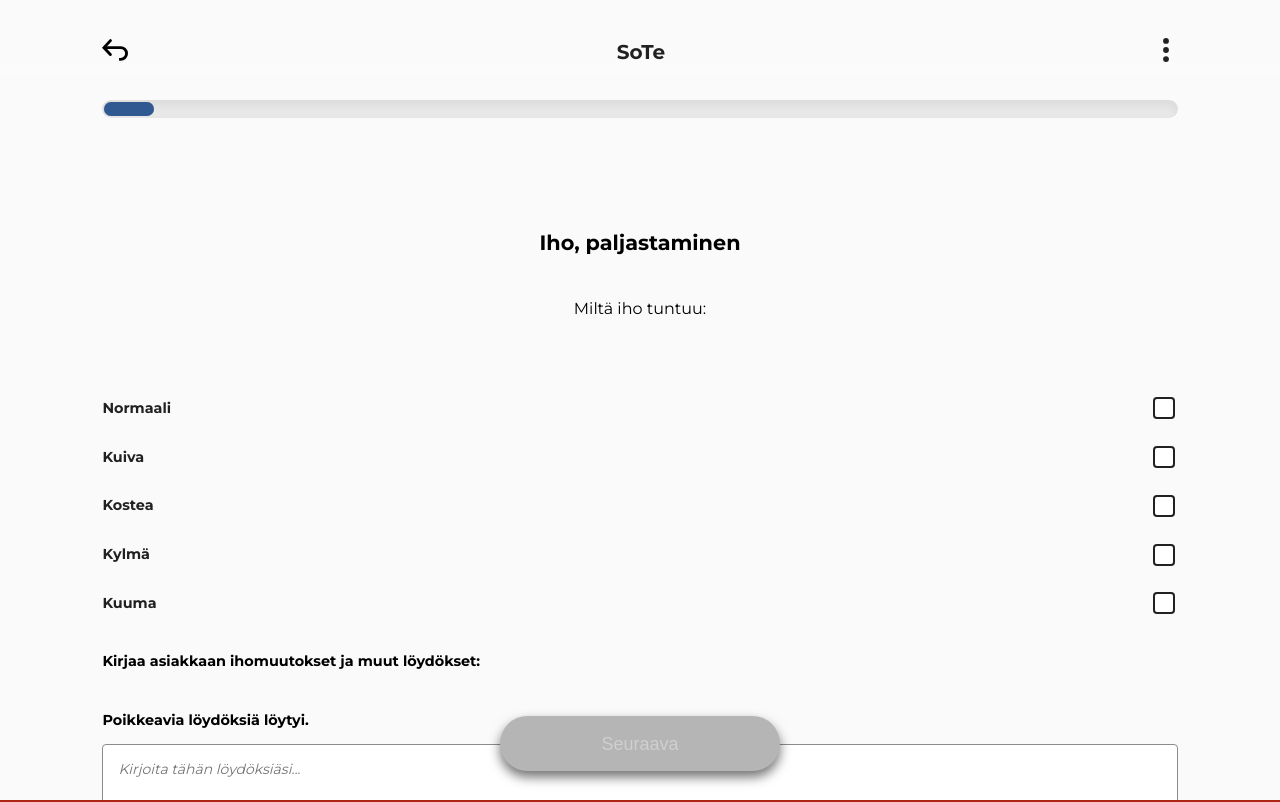
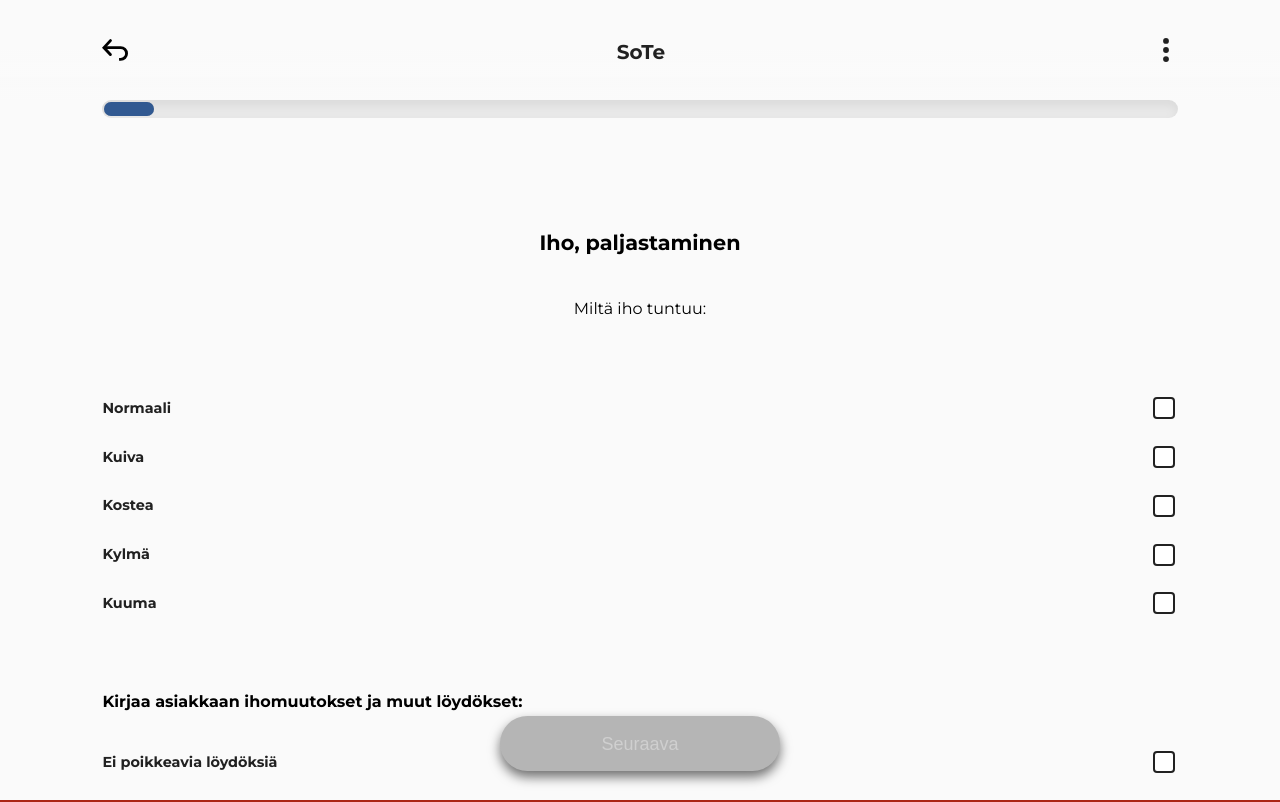
Before and after one commit to digitalents-helsinki/Sote-App, a React (Create React App) app: page /iho in a window 1280 px wide. Shown: the top 802 px of the page. Built offline with nearby package versions, Linux system fonts and the light colour scheme.

Commit message:
checkboxes fixed

```diff
--- a/src/App.scss
+++ b/src/App.scss
@@ -71,7 +71,7 @@ html {
     height: 0vh;
 
     overflow: auto;
-    z-index: 12;
+    z-index: 21;
 
     transition-duration: 400ms;
     transition-timing-function: ease-out;
@@ -168,6 +168,7 @@ html {
     position: fixed;
     top: 0;
     width: 100%;
+    z-index: 20;
 
     .flex-container {
       display: flex;
@@ -306,10 +307,16 @@ html {
         position: relative;
       }
 
+      .checkbox-input:focus {
+        outline: none;
+      }
+
       .checkbox-input:checked::after {
         content: url(./Images/checkbox-tik.svg);
         position: absolute;
-        top: -5px;
+        width: 21px;
+        height: 21px;
+        top: -3px;
         left: 3px;
       }
     }
--- a/src/Pages/IhoPage.js
+++ b/src/Pages/IhoPage.js
@@ -40,9 +40,16 @@ function IhoPage({ history, personData, setPersonData }) {
         setPersonData={setPersonData}
       />
 
-      <h4 style={{ fontSize: "0.9rem", lineHeight: "1.8rem" }}>
+      <h4 style={{ fontSize: "1rem", lineHeight: "1.8rem", marginTop: "60px" }}>
         Kirjaa asiakkaan ihomuutokset ja muut löydökset:
       </h4>
+
+      <Checkbox
+        checkboxlabel={"Ei poikkeavia löydöksiä"}
+        subject={Title}
+        personData={personData}
+        setPersonData={setPersonData}
+      />
       <Textarea
         name={"Iho"}
         personData={personData}
--- a/src/Pages/VerenkiertoPage.js
+++ b/src/Pages/VerenkiertoPage.js
@@ -31,7 +31,7 @@ function VerenkiertoPage({ history, personData, setPersonData }) {
         setPersonData={setPersonData}
       />
       <DoubleButon
-        header={"Tuntuuko lämpöraja:"}
+        header={"Tuntuuko paikallista lämpöeroa:"}
         bodyText={
           "molemminpuolisia/ toispuolisia (ranne/nilkka, kyynärpää/ polvi, olkavarsi/nivunen)?"
         }
```
Also changed, not shown: src/App.css (+11 -4 lines), src/Images/checkbox-tik.svg, 1 other file (tests, documents, lock files or other folders).
